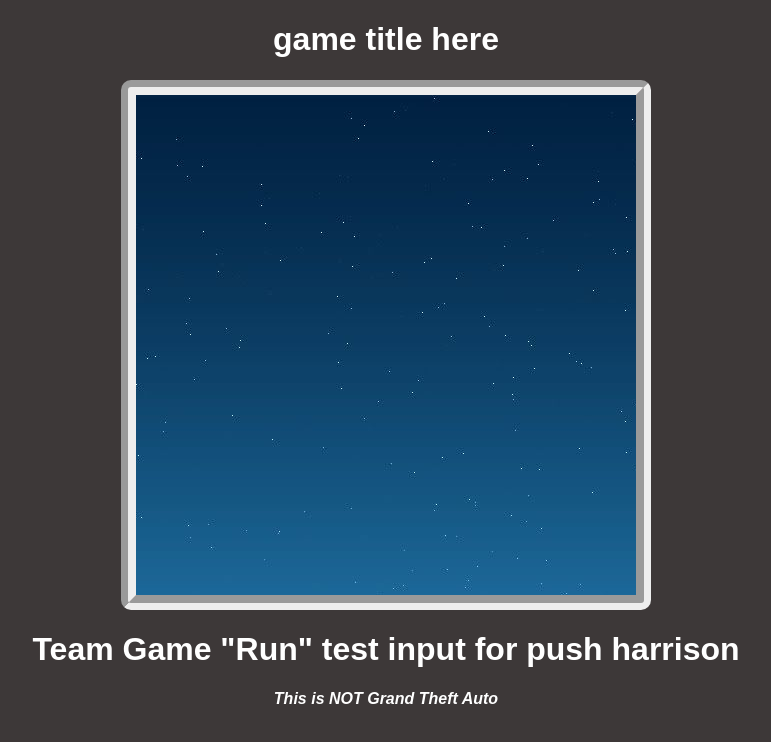
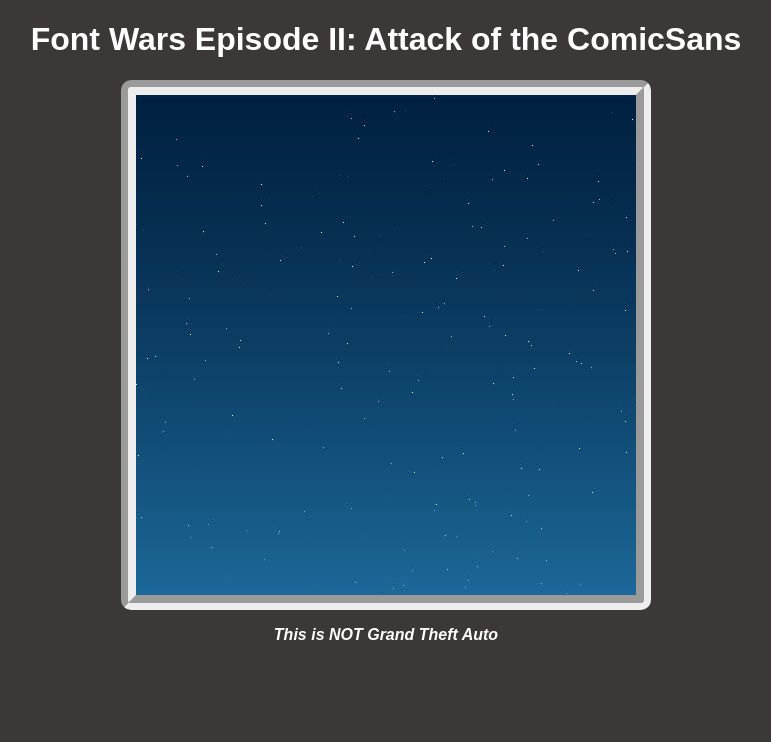
Before and after one commit to momentum-team-3/js-build-a-game-team-harrison-sloan, a plain HTML site: page index.html in a window 1280 px wide. Shown: the whole page, without its empty margins (254-1025 px from the left). Drawn offline with Linux system fonts and the light colour scheme.

Commit message:
couple changes by HB

```diff
--- a/index.html
+++ b/index.html
@@ -5,14 +5,13 @@
   <meta name="viewport" content="width=device-width, initial-scale=1.0">
   <meta http-equiv="X-UA-Compatible" content="ie=edge">
   <link rel="stylesheet" href="main.css"/>
-  <title>Run Game</title>
+  <title>Font Wars II</title>
   <script src="keyboarder.js" defer></script>
 </head>
 <body>
   <header>
-    <h1>game title here</h1>
+    <h1>Font Wars Episode II: Attack of the ComicSans</h1>
     <canvas id="screen" width="500" height="500"></canvas>
-    <h1>Team Game "Run" test input for push harrison</h1>
     <p><strong>This is NOT Grand Theft Auto</strong></p>
   </header>
 
```
Also changed, not shown: specsWishList.txt (added).
